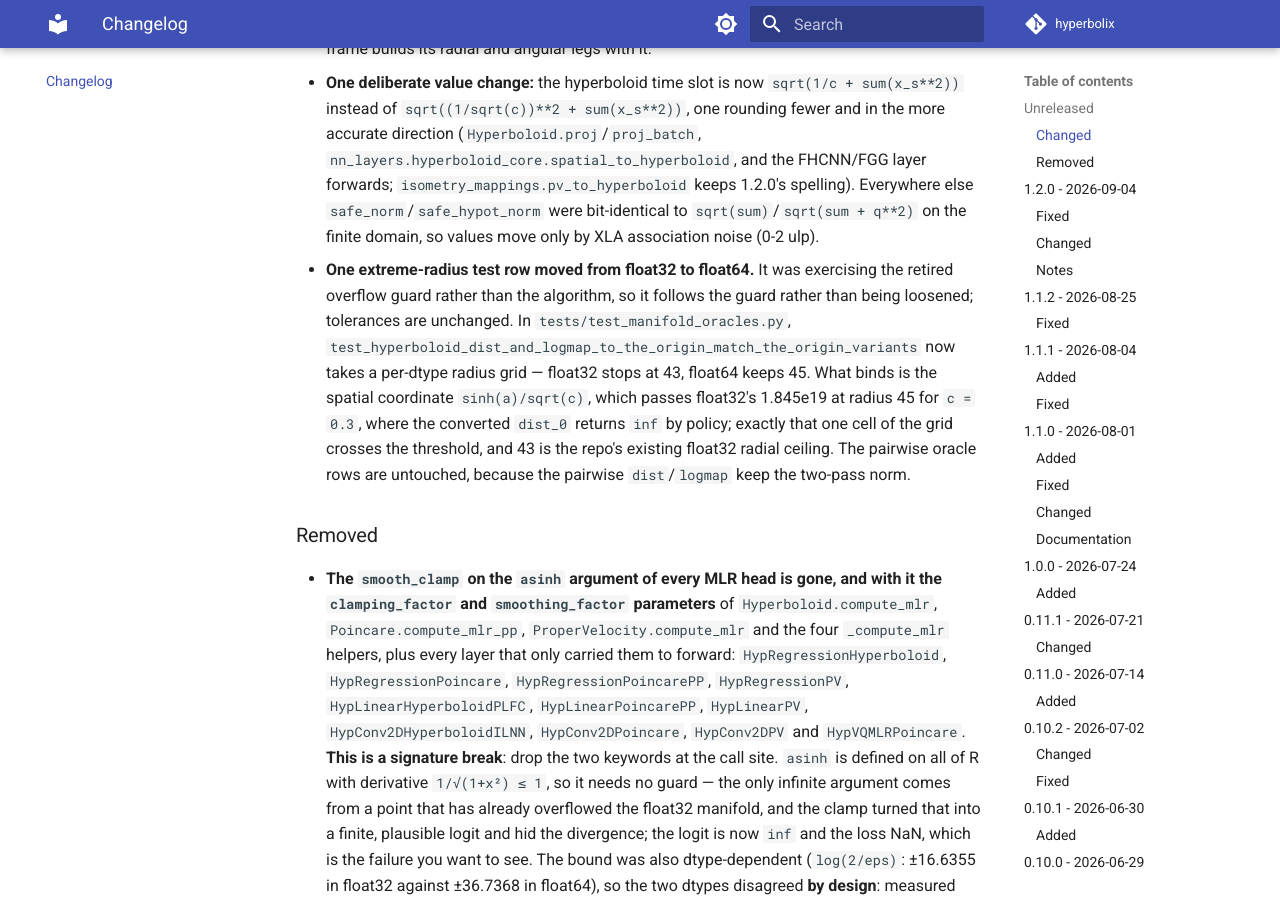
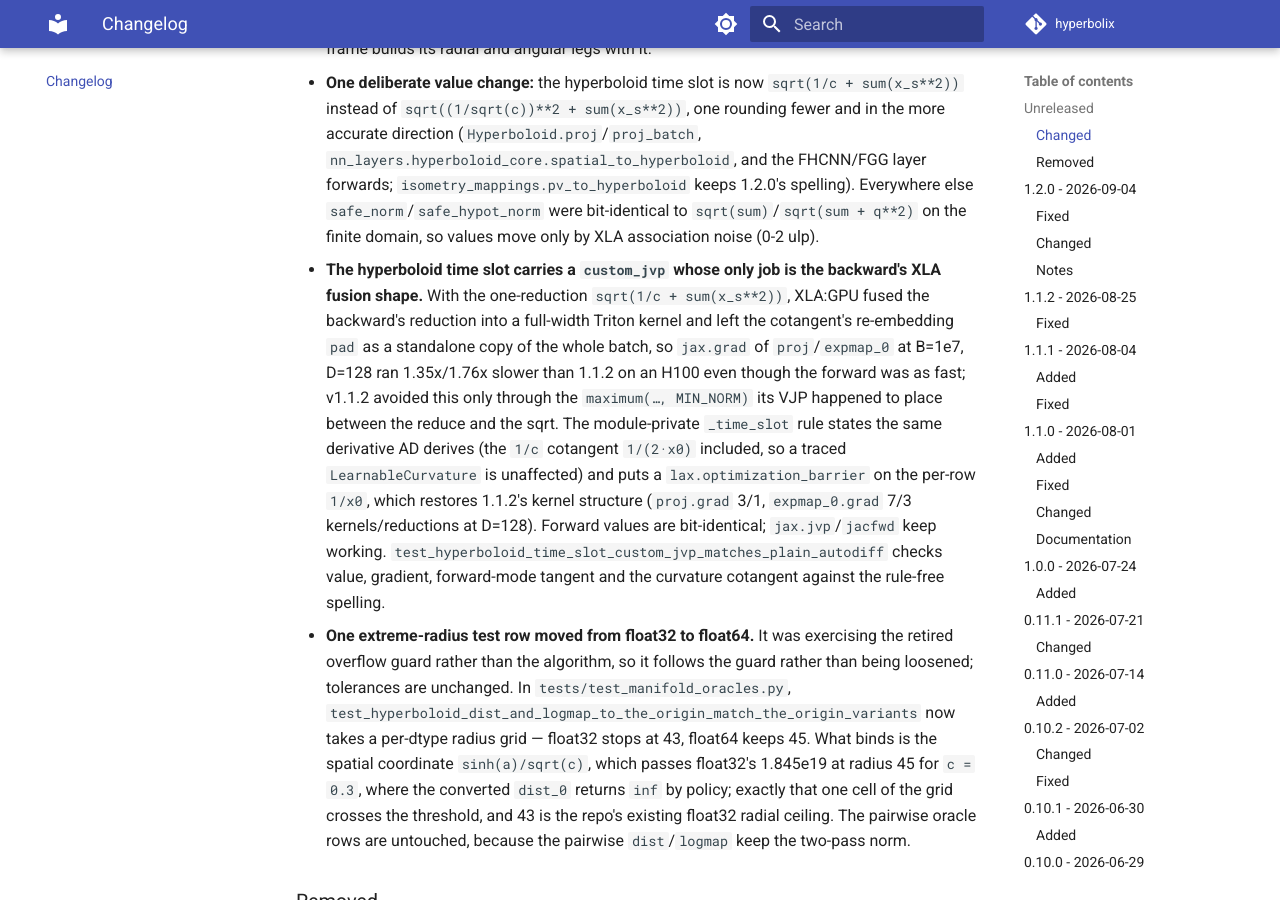
Before and after one commit to timoklein/hyperbolix, an MkDocs documentation site: the page built from docs/changelog.md, in a window 1280 px wide and 900 px high, scrolled down 2790 px. Built offline with MkDocs 1.6.1 and Material for MkDocs 9.7.7, drawn with Linux system fonts in a browser that asks for light colours; comment, search, counter and statistics services are not loaded; the version menu is left out.

Commit message:
docs: changelog entry for the time-slot custom_jvp (backward fusion shape)

```diff
--- a/docs/changelog.md
+++ b/docs/changelog.md
@@ -15,6 +15,7 @@ and this project adheres to [Semantic Versioning](https://semver.org/spec/v2.0.0
 - **The maximum radius the converted origin-chart operations can represent drops with it.** For `proj` and `dist_0` the ceiling used to be `x₀`'s (`cosh(a)` inside the dtype, radius ~88 in float32 / ~709 in float64); it is now the *coordinate* limit `sinh(a)/√c < sqrt(finfo.max)` — radius ~44 in float32 and ~355 in float64. `logmap_0` and the pairwise `dist`/`logmap` keep the two-pass norm and so keep the old ~88 / ~709 ceiling. Every hyperbolic model in the literature lives four to five orders of magnitude inside either limit.
 - `safe_norm`, `safe_hypot_norm` and `safe_normalize` remain public and are what every unconverted per-sample site and every once-per-forward **weight** norm still use. `safe_hypot` is a hot-path two-leg scalar composer, not a weight-norm primitive: the hyperboloid polar frame builds its radial and angular legs with it.
 - **One deliberate value change:** the hyperboloid time slot is now `sqrt(1/c + sum(x_s**2))` instead of `sqrt((1/sqrt(c))**2 + sum(x_s**2))`, one rounding fewer and in the more accurate direction (`Hyperboloid.proj`/`proj_batch`, `nn_layers.hyperboloid_core.spatial_to_hyperboloid`, and the FHCNN/FGG layer forwards; `isometry_mappings.pv_to_hyperboloid` keeps 1.2.0's spelling). Everywhere else `safe_norm`/`safe_hypot_norm` were bit-identical to `sqrt(sum)`/`sqrt(sum + q**2)` on the finite domain, so values move only by XLA association noise (0-2 ulp).
+- **The hyperboloid time slot carries a `custom_jvp` whose only job is the backward's XLA fusion shape.** With the one-reduction `sqrt(1/c + sum(x_s**2))`, XLA:GPU fused the backward's reduction into a full-width Triton kernel and left the cotangent's re-embedding `pad` as a standalone copy of the whole batch, so `jax.grad` of `proj`/`expmap_0` at B=1e7, D=128 ran 1.35x/1.76x slower than 1.1.2 on an H100 even though the forward was as fast; v1.1.2 avoided this only through the `maximum(…, MIN_NORM)` its VJP happened to place between the reduce and the sqrt. The module-private `_time_slot` rule states the same derivative AD derives (the `1/c` cotangent `1/(2·x0)` included, so a traced `LearnableCurvature` is unaffected) and puts a `lax.optimization_barrier` on the per-row `1/x0`, which restores 1.1.2's kernel structure (`proj.grad` 3/1, `expmap_0.grad` 7/3 kernels/reductions at D=128). Forward values are bit-identical; `jax.jvp`/`jacfwd` keep working. `test_hyperboloid_time_slot_custom_jvp_matches_plain_autodiff` checks value, gradient, forward-mode tangent and the curvature cotangent against the rule-free spelling.
 - **One extreme-radius test row moved from float32 to float64.** It was exercising the retired overflow guard rather than the algorithm, so it follows the guard rather than being loosened; tolerances are unchanged. In `tests/test_manifold_oracles.py`, `test_hyperboloid_dist_and_logmap_to_the_origin_match_the_origin_variants` now takes a per-dtype radius grid — float32 stops at 43, float64 keeps 45. What binds is the spatial coordinate `sinh(a)/sqrt(c)`, which passes float32's 1.845e19 at radius 45 for `c = 0.3`, where the converted `dist_0` returns `inf` by policy; exactly that one cell of the grid crosses the threshold, and 43 is the repo's existing float32 radial ceiling. The pairwise oracle rows are untouched, because the pairwise `dist`/`logmap` keep the two-pass norm.
 
 ### Removed
```
